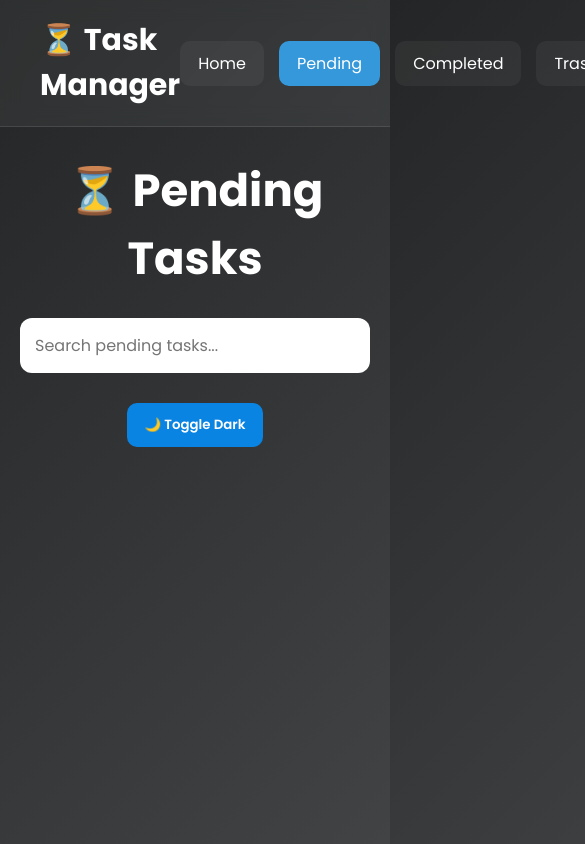
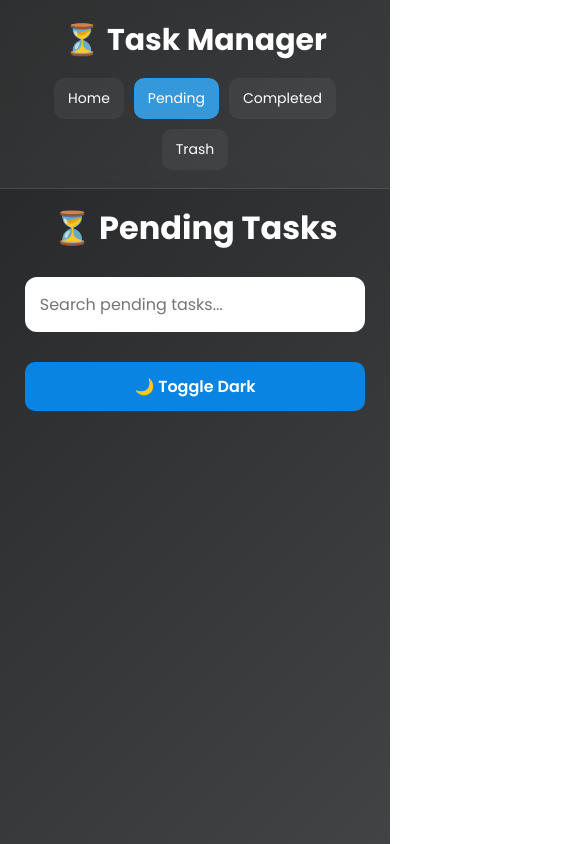
Before and after one commit to harshinivanamaa/task-tracker, a website: page frontend/pending.html in a window 390 px wide. Shown: the top 844 px of the page, 585 px wide, since content can reach past the window. Drawn offline with Linux system fonts and the light colour scheme; no server answers.

Commit message:
made website mobile responsive

```diff
--- a/frontend/pending.html
+++ b/frontend/pending.html
@@ -235,6 +235,93 @@
       background:#111;
     }
 
+    /* MOBILE RESPONSIVE */
+
+@media (max-width: 768px){
+
+  .container{
+    width:95%;
+    padding:15px;
+  }
+
+  .navbar{
+    flex-direction:column;
+    gap:15px;
+    text-align:center;
+  }
+
+  .navbar div{
+    display:flex;
+    flex-wrap:wrap;
+    justify-content:center;
+    gap:10px;
+  }
+
+  .navbar a{
+    padding:10px 14px;
+    font-size:14px;
+  }
+
+  h1{
+    font-size:32px;
+    text-align:center;
+  }
+
+  h2{
+    font-size:24px;
+    text-align:center;
+  }
+
+  h3{
+    font-size:20px;
+  }
+
+  form{
+    display:flex;
+    flex-direction:column;
+    gap:15px;
+  }
+
+  input,
+  select,
+  button{
+    width:100%;
+    font-size:16px;
+  }
+
+  .guide{
+    padding:20px;
+  }
+
+  .guide h2{
+    font-size:28px;
+  }
+
+  .guide-box{
+    padding:15px;
+  }
+
+  .guide-box li{
+    font-size:15px;
+  }
+
+  #taskList{
+    grid-template-columns:1fr;
+  }
+
+  .card{
+    width:100%;
+  }
+
+  .btns{
+    flex-direction:column;
+  }
+
+  .btns button{
+    width:100%;
+  }
+
+}
   </style>
 </head>
 
--- a/frontend/style.css
+++ b/frontend/style.css
@@ -229,3 +229,176 @@
   color:#eee;
   line-height:1.7;
 }
+/* MOBILE RESPONSIVE */
+
+@media (max-width: 768px){
+
+  .container{
+    width:95%;
+    padding:15px;
+  }
+
+  .navbar{
+    flex-direction:column;
+    gap:15px;
+    text-align:center;
+  }
+
+  .navbar div{
+    display:flex;
+    flex-wrap:wrap;
+    justify-content:center;
+    gap:10px;
+  }
+
+  .navbar a{
+    padding:10px 14px;
+    font-size:14px;
+  }
+
+  h1{
+    font-size:32px;
+    text-align:center;
+  }
+
+  h2{
+    font-size:24px;
+    text-align:center;
+  }
+
+  h3{
+    font-size:20px;
+  }
+
+  form{
+    display:flex;
+    flex-direction:column;
+    gap:15px;
+  }
+
+  input,
+  select,
+  button{
+    width:100%;
+    font-size:16px;
+  }
+
+  .guide{
+    padding:20px;
+  }
+
+  .guide h2{
+    font-size:28px;
+  }
+
+  .guide-box{
+    padding:15px;
+  }
+
+  .guide-box li{
+    font-size:15px;
+  }
+
+  #taskList{
+    grid-template-columns:1fr;
+  }
+
+  .card{
+    width:100%;
+  }
+
+  .btns{
+    flex-direction:column;
+  }
+
+  .btns button{
+    width:100%;
+  }
+
+}/* MOBILE RESPONSIVE */
+
+@media (max-width: 768px){
+
+  .container{
+    width:95%;
+    padding:15px;
+  }
+
+  .navbar{
+    flex-direction:column;
+    gap:15px;
+    text-align:center;
+  }
+
+  .navbar div{
+    display:flex;
+    flex-wrap:wrap;
+    justify-content:center;
+    gap:10px;
+  }
+
+  .navbar a{
+    padding:10px 14px;
+    font-size:14px;
+  }
+
+  h1{
+    font-size:32px;
+    text-align:center;
+  }
+
+  h2{
+    font-size:24px;
+    text-align:center;
+  }
+
+  h3{
+    font-size:20px;
+  }
+
+  form{
+    display:flex;
+    flex-direction:column;
+    gap:15px;
+  }
+
+  input,
+  select,
+  button{
+    width:100%;
+    font-size:16px;
+  }
+
+  .guide{
+    padding:20px;
+  }
+
+  .guide h2{
+    font-size:28px;
+  }
+
+  .guide-box{
+    padding:15px;
+  }
+
+  .guide-box li{
+    font-size:15px;
+  }
+
+  #taskList{
+    grid-template-columns:1fr;
+  }
+
+  .card{
+    width:100%;
+  }
+
+  .btns{
+    flex-direction:column;
+  }
+
+  .btns button{
+    width:100%;
+  }
+
+}
```
Also changed, not shown: frontend/completed.html (+88 -0 lines), frontend/deleted.html (+88 -0 lines).
